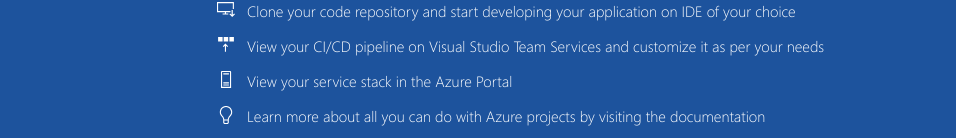
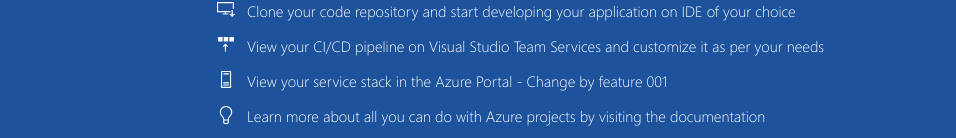
Before and after one commit to alfiguer/sample-project, a plain HTML site: page index.html in a window 1280 px wide. Shown: the part 659-797 px from the top of the page, without its empty margins (8-964 px from the left). Drawn offline with Linux system fonts and the light colour scheme.

Commit message:
add feature 001

```diff
--- a/index.html
+++ b/index.html
@@ -40,7 +40,7 @@
                             <div class="step-icon">
                                 <img src="img/stackWhite.svg">
                             </div>
-                            <div class="step-text"><a href="http://portal.azure.com">View your service stack in the Azure Portal</a></div>
+                            <div class="step-text"><a href="http://portal.azure.com">View your service stack in the Azure Portal - Change by feature 001</a></div>
                         </div>
                         <div class="step">
                             <div class="step-icon">
```
